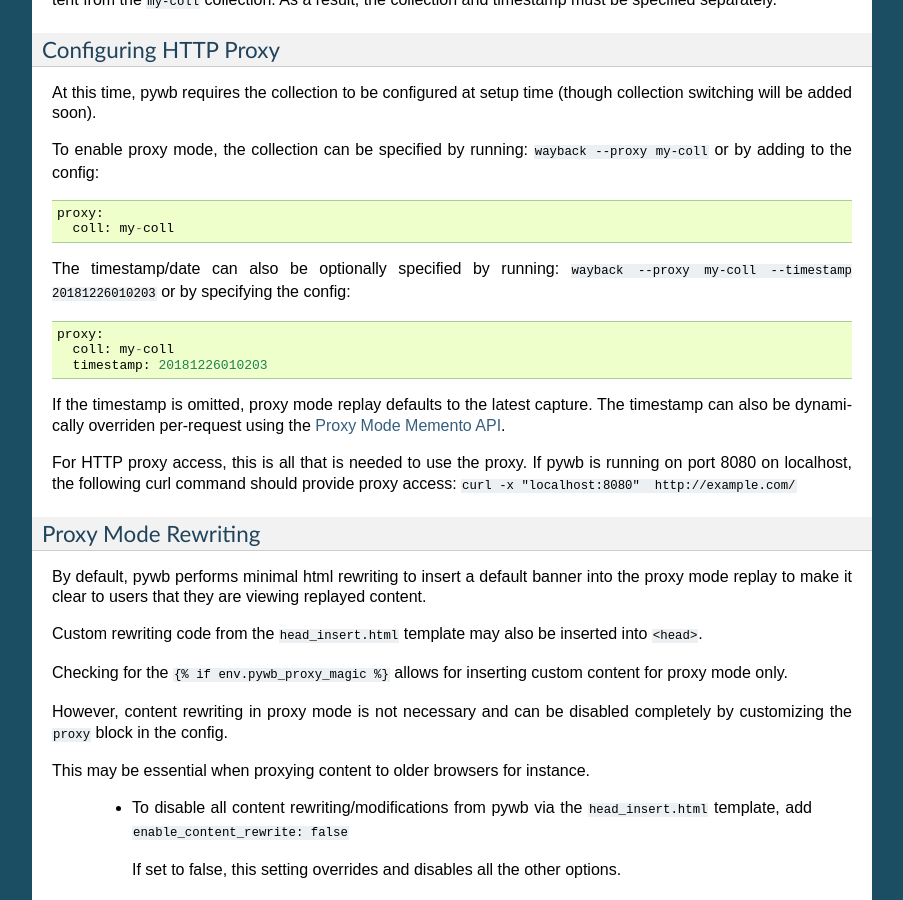
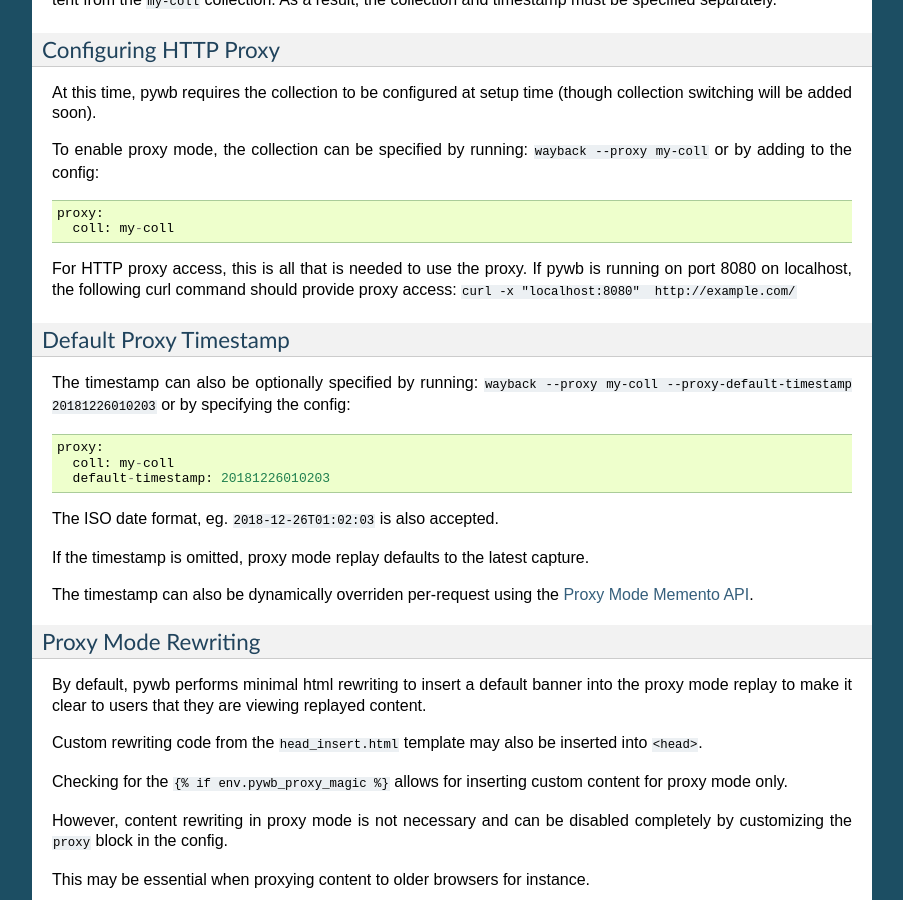
Before and after one commit to webrecorder/pywb, a Sphinx documentation site: the page built from docs/manual/configuring.rst, in a window 1280 px wide and 900 px high, scrolled down 7499 px. Shown: the whole window, without its empty margins (198-1101 px from the left). Built offline with Sphinx 7.4.7, drawn with Linux system fonts in a browser that asks for light colours; pages that are not in the unit, such as notebooks, are missing from menus; some of the changed text lies outside the part shown.

Commit message:
naming fixes and docs: - rename proxy-timestamp -> proxy-default-timestamp - docs: fix typo, improve proxy default timestamp section

```diff
--- a/docs/manual/configuring.rst
+++ b/docs/manual/configuring.rst
@@ -430,15 +430,23 @@
   proxy:
     coll: my-coll
 
-The timestamp/date can also be optionally specified by running: ``wayback --proxy my-coll --timestamp 20181226010203`` or by specifying the config::
+For HTTP proxy access, this is all that is needed to use the proxy. If pywb is running on port 8080 on localhost, the following curl command should provide proxy access: ``curl -x "localhost:8080"  http://example.com/``
+
+
+Default Proxy Timestamp
+^^^^^^^^^^^^^^^^^^^^^^^
+
+The timestamp can also be optionally specified by running: ``wayback --proxy my-coll --proxy-default-timestamp 20181226010203`` or by specifying the config::
 
   proxy:
     coll: my-coll
-    timestamp: 20181226010203
+    default-timestamp: 20181226010203
 
-If the timestamp is omitted, proxy mode replay defaults to the latest capture. The timestamp can also be dynamically overriden per-request using the :ref:`memento-proxy`.
+The ISO date format, eg. ``2018-12-26T01:02:03`` is also accepted.
 
-For HTTP proxy access, this is all that is needed to use the proxy. If pywb is running on port 8080 on localhost, the following curl command should provide proxy access: ``curl -x "localhost:8080"  http://example.com/``
+If the timestamp is omitted, proxy mode replay defaults to the latest capture.
+
+The timestamp can also be dynamically overriden per-request using the :ref:`memento-proxy`.
 
 
 Proxy Mode Rewriting
@@ -537,6 +545,7 @@
     recording: false
     enable_banner: true
     enable_content_rewrite: true
+    default_timestamp: ''
 
 The HTTP/S functionality is provided by the separate :mod:`wsgiprox` utility which provides HTTP/S proxy routing
 to any WSGI application.
```
Also changed, not shown: 5 other files.
